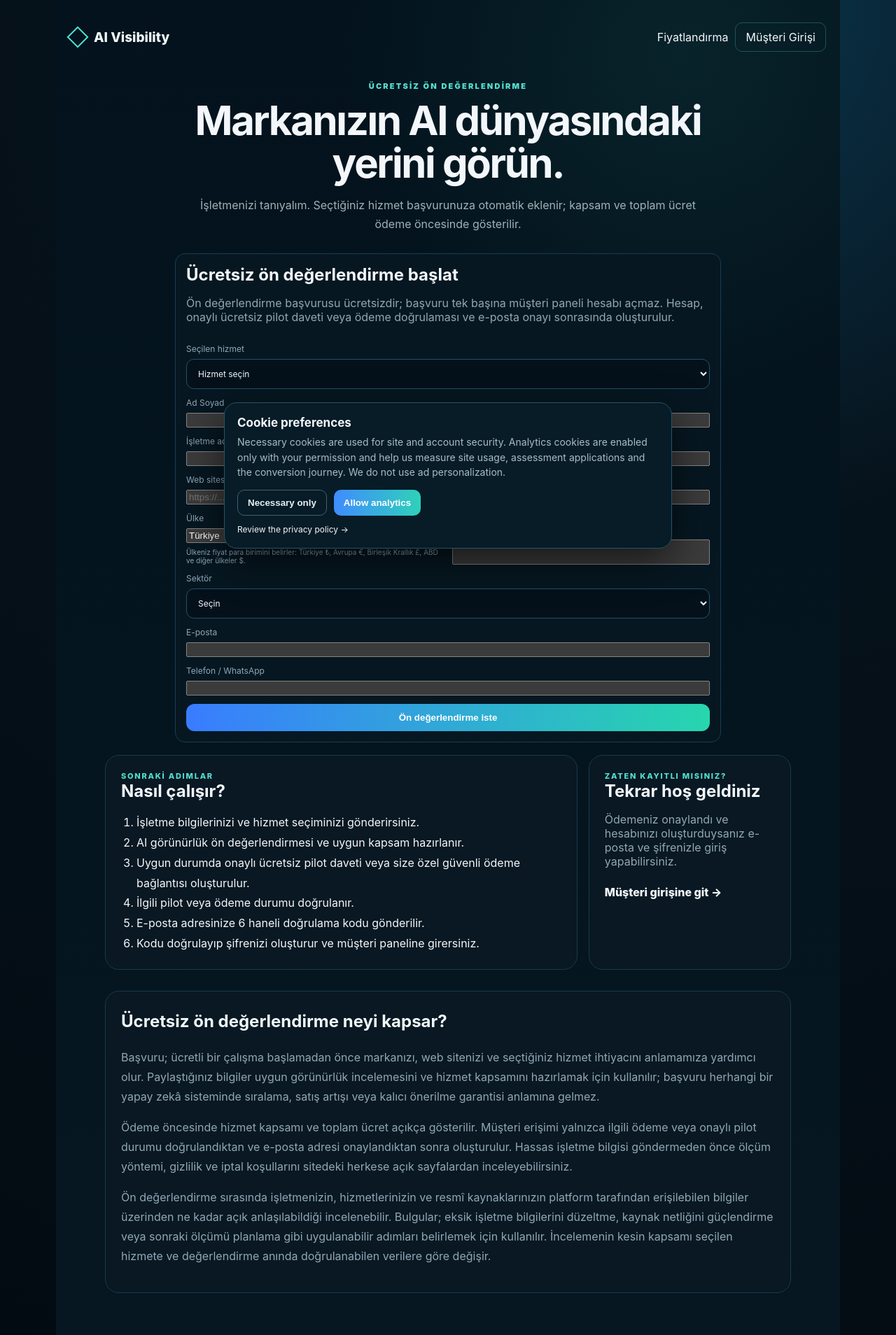
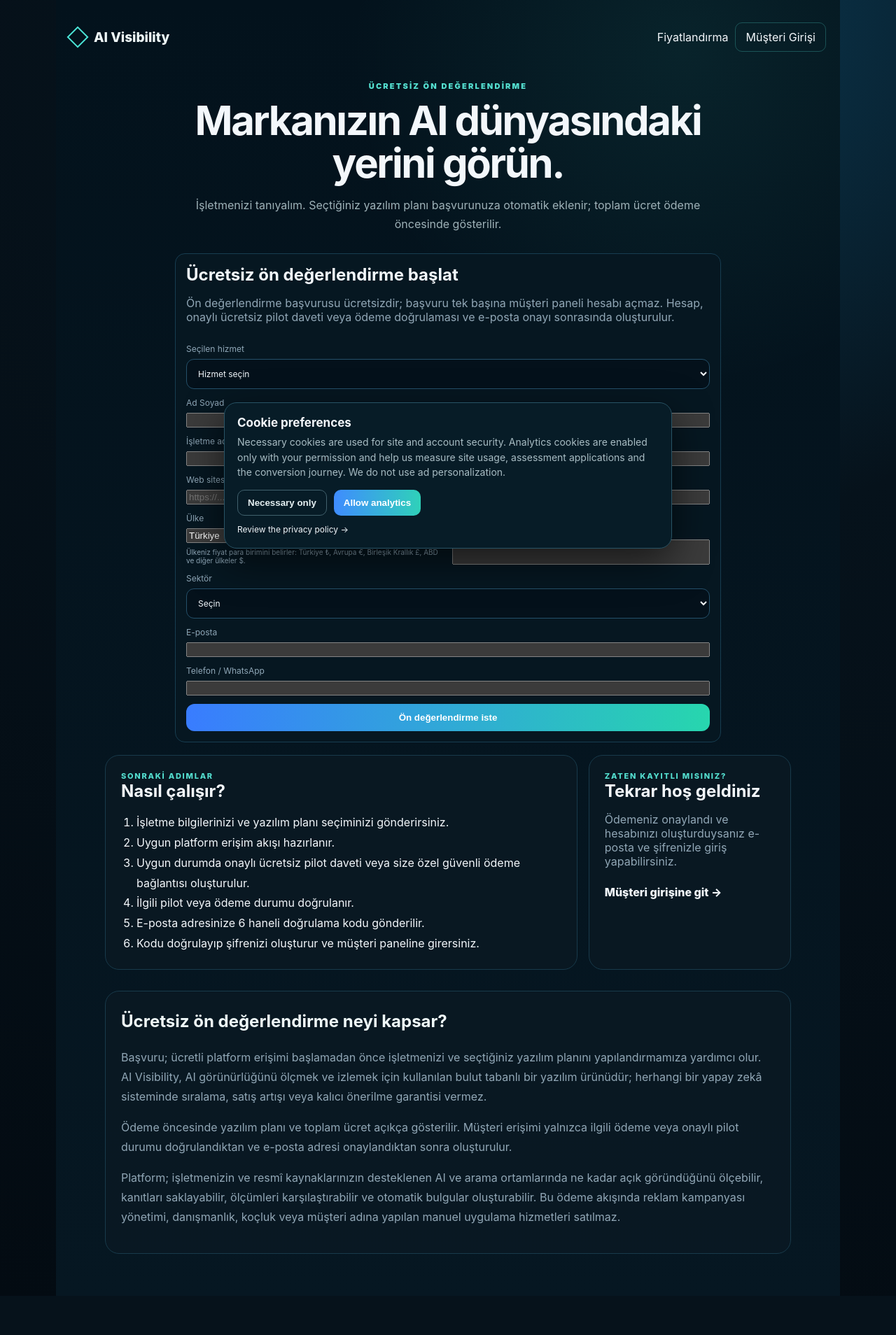
Before and after one commit to mehmetozan-5858/ai-visibility, a Next.js app: page /yeni-musteri in a window 1280 px wide. Shown: the whole page at 70% size. After the commit the page ends 1852 px from the top, so only its background shows below. Built offline with nearby package versions, Linux system fonts and the light colour scheme; no server answers.

Commit message:
Limit onboarding to software plans

```diff
--- a/app/yeni-musteri/page.js
+++ b/app/yeni-musteri/page.js
@@ -1,19 +1,19 @@
-import {servicePrice} from "../../lib/regional-pricing";
+import {servicePrice,PADDLE_SERVICE_CODES} from "../../lib/regional-pricing";
 import Link from "next/link";
 import NewCustomerLeadForm from "../../components/NewCustomerLeadForm";
 
 export const metadata={
   title:"Ücretsiz Ön Değerlendirme",
-  description:"AI Visibility ücretsiz ön değerlendirmesini başlatın; işletmenizin yapay zekâ görünürlüğünü analiz etmek için başvurunuzu oluşturun.",
+  description:"AI Visibility ücretsiz ön değerlendirmesini başlatın; işletmenizin yapay zekâ görünürlüğünü ölçen yazılım planı için başvurunuzu oluşturun.",
   alternates:{canonical:"/yeni-musteri"}
 };
 
-const allowed=new Set(["business-diagnosis","business-solution","business-monitoring"]);
+const allowed=new Set(PADDLE_SERVICE_CODES);
 export default async function NewCustomerPage({searchParams}){
   const p=await searchParams;const service=allowed.has(String(p?.service||""))?String(p.service):"";const country=String(p?.country||"").slice(0,120);
   const en=country&&!/^(Türkiye|Turkey|TR)$/i.test(country);const language=en?"en":"tr";
   const prices=Object.fromEntries([["TRY","Türkiye"],["EUR","Germany"],["GBP","United Kingdom"],["USD","United States"]].map(([currency,country])=>[currency,[...allowed].map(service=>servicePrice({service,country,language}))]));
-  const steps=en?["Submit your business details and selected service.","We prepare an appropriate review and scope.","If applicable, you receive an approved free-pilot invitation or a secure payment link.","The applicable pilot or payment status is verified.","A six-digit verification code is sent to your email.","Verify the code, set your password and sign in to your customer portal."]:["İşletme bilgilerinizi ve hizmet seçiminizi gönderirsiniz.","AI görünürlük ön değerlendirmesi ve uygun kapsam hazırlanır.","Uygun durumda onaylı ücretsiz pilot daveti veya size özel güvenli ödeme bağlantısı oluşturulur.","İlgili pilot veya ödeme durumu doğrulanır.","E-posta adresinize 6 haneli doğrulama kodu gönderilir.","Kodu doğrulayıp şifrenizi oluşturur ve müşteri paneline girersiniz."];
+  const steps=en?["Submit your business details and selected software plan.","We prepare the appropriate platform access flow.","If applicable, you receive an approved free-pilot invitation or a secure payment link.","The applicable pilot or payment status is verified.","A six-digit verification code is sent to your email.","Verify the code, set your password and sign in to your customer portal."]:["İşletme bilgilerinizi ve yazılım planı seçiminizi gönderirsiniz.","Uygun platform erişim akışı hazırlanır.","Uygun durumda onaylı ücretsiz pilot daveti veya size özel güvenli ödeme bağlantısı oluşturulur.","İlgili pilot veya ödeme durumu doğrulanır.","E-posta adresinize 6 haneli doğrulama kodu gönderilir.","Kodu doğrulayıp şifrenizi oluşturur ve müşteri paneline girersiniz."];
   const schema={"@context":"https://schema.org","@type":"WebPage",name:en?"Free AI Visibility Assessment":"Ücretsiz AI Visibility Ön Değerlendirmesi",url:"https://www.aivisibilityworks.com/yeni-musteri",inLanguage:en?"en":"tr-TR",isPartOf:{"@type":"WebSite",name:"AI Visibility Works",url:"https://www.aivisibilityworks.com/"}};
   const schemaJson=JSON.stringify(schema).replace(/</g,"\\u003c");
   return <main lang={language} data-localized style={{minHeight:"100vh",background:"radial-gradient(circle at 80% 4%,rgba(70,234,215,.08),transparent 24%),linear-gradient(180deg,#03121c,#061722)",padding:"24px 20px 60px"}}>
@@ -23,7 +23,7 @@ export default async function NewCustomerPage({searchParams}){
         <Link href="/" style={{display:"flex",alignItems:"center",gap:12,textDecoration:"none",color:"#eff8f8",fontWeight:800,fontSize:19}}><span style={{width:22,height:22,border:"2px solid #4be5d6",transform:"rotate(45deg)",display:"inline-block"}}/>AI Visibility</Link>
         <div style={{display:"flex",gap:10,alignItems:"center",flexWrap:"wrap"}}><Link href="/hizmetler" style={{textDecoration:"none"}}>{en?"Pricing":"Fiyatlandırma"}</Link><Link href="/musteri-giris" style={{padding:"10px 14px",border:"1px solid rgba(81,218,208,.28)",borderRadius:10,textDecoration:"none"}}>{en?"Customer Login":"Müşteri Girişi"}</Link></div>
       </header>
-      <section style={{textAlign:"center",maxWidth:760,margin:"12px auto 28px"}}><div style={{fontSize:11,letterSpacing:".2em",fontWeight:900,color:"#54dfd0",textTransform:"uppercase"}}>{en?"Free assessment":"Ücretsiz ön değerlendirme"}</div><h1 style={{fontSize:"clamp(38px,5vw,58px)",lineHeight:1.05,letterSpacing:"-.04em",margin:"12px 0 14px"}}>{en?"See where your brand stands in AI search.":"Markanızın AI dünyasındaki yerini görün."}</h1><p style={{color:"#9fb2b8",fontSize:16,lineHeight:1.7}}>{en?"Tell us about your business. Your chosen service is included in your application; scope and total price are shown before payment.":"İşletmenizi tanıyalım. Seçtiğiniz hizmet başvurunuza otomatik eklenir; kapsam ve toplam ücret ödeme öncesinde gösterilir."}</p></section>
+      <section style={{textAlign:"center",maxWidth:760,margin:"12px auto 28px"}}><div style={{fontSize:11,letterSpacing:".2em",fontWeight:900,color:"#54dfd0",textTransform:"uppercase"}}>{en?"Free assessment":"Ücretsiz ön değerlendirme"}</div><h1 style={{fontSize:"clamp(38px,5vw,58px)",lineHeight:1.05,letterSpacing:"-.04em",margin:"12px 0 14px"}}>{en?"See where your brand stands in AI search.":"Markanızın AI dünyasındaki yerini görün."}</h1><p style={{color:"#9fb2b8",fontSize:16,lineHeight:1.7}}>{en?"Tell us about your business. Your selected software plan is included in your application; the total price is shown before payment.":"İşletmenizi tanıyalım. Seçtiğiniz yazılım planı başvurunuza otomatik eklenir; toplam ücret ödeme öncesinde gösterilir."}</p></section>
       <div style={{maxWidth:780,margin:"0 auto"}}><NewCustomerLeadForm initialService={service} initialCountry={country} initialLanguage={language} prices={prices}/></div>
       <div className="new-customer-followup-grid" style={{display:"grid",gridTemplateColumns:"1.4fr .6fr",gap:16,maxWidth:980,margin:"18px auto 0"}}>
         <section className="panel" style={{padding:22}}><div style={{fontSize:11,color:"#54dfd0",fontWeight:800,letterSpacing:".16em",textTransform:"uppercase"}}>{en?"Next steps":"Sonraki adımlar"}</div><h2>{en?"How it works":"Nasıl çalışır?"}</h2><ol style={{lineHeight:1.8,paddingLeft:22,marginBottom:0}}>{steps.map(step=><li key={step}>{step}</li>)}</ol></section>
@@ -31,9 +31,9 @@ export default async function NewCustomerPage({searchParams}){
       </div>
       <section className="panel" style={{padding:22,maxWidth:980,margin:"16px auto 0",lineHeight:1.75,color:"#a9bcc2"}}>
         <h2 style={{color:"#eff8f8",marginTop:0}}>{en?"What the free assessment covers":"Ücretsiz ön değerlendirme neyi kapsar?"}</h2>
-        <p>{en?"The application helps us understand your brand, website and selected service before any paid work begins. We use the information you submit to prepare the appropriate visibility review and scope; it is not treated as a promise of ranking, sales or permanent recommendation by an AI system.":"Başvuru; ücretli bir çalışma başlamadan önce markanızı, web sitenizi ve seçtiğiniz hizmet ihtiyacını anlamamıza yardımcı olur. Paylaştığınız bilgiler uygun görünürlük incelemesini ve hizmet kapsamını hazırlamak için kullanılır; başvuru herhangi bir yapay zekâ sisteminde sıralama, satış artışı veya kalıcı önerilme garantisi anlamına gelmez."}</p>
-        <p>{en?"Before payment, the service scope and total price are shown clearly. Customer access is created only after the applicable payment or approved pilot status is verified and the email address is confirmed. For methodology, privacy and cancellation details, use the public links on our website before submitting sensitive business information.":"Ödeme öncesinde hizmet kapsamı ve toplam ücret açıkça gösterilir. Müşteri erişimi yalnızca ilgili ödeme veya onaylı pilot durumu doğrulandıktan ve e-posta adresi onaylandıktan sonra oluşturulur. Hassas işletme bilgisi göndermeden önce ölçüm yöntemi, gizlilik ve iptal koşullarını sitedeki herkese açık sayfalardan inceleyebilirsiniz."}</p>
-        <p>{en?"The assessment may review how clearly your business, services and official sources can be understood from information available to the platform. Findings are used to identify practical next steps such as correcting incomplete business information, strengthening source clarity or planning a later measurement. The exact scope depends on the selected service and the data that can be verified at the time of the review.":"Ön değerlendirme sırasında işletmenizin, hizmetlerinizin ve resmî kaynaklarınızın platform tarafından erişilebilen bilgiler üzerinden ne kadar açık anlaşılabildiği incelenebilir. Bulgular; eksik işletme bilgilerini düzeltme, kaynak netliğini güçlendirme veya sonraki ölçümü planlama gibi uygulanabilir adımları belirlemek için kullanılır. İncelemenin kesin kapsamı seçilen hizmete ve değerlendirme anında doğrulanabilen verilere göre değişir."}</p>
+        <p>{en?"The application helps configure your organization and selected software plan before paid platform access begins. AI Visibility is a cloud-based software product for measuring and monitoring AI visibility; it is not a promise of ranking, sales or permanent recommendation by an AI system.":"Başvuru; ücretli platform erişimi başlamadan önce işletmenizi ve seçtiğiniz yazılım planını yapılandırmamıza yardımcı olur. AI Visibility, AI görünürlüğünü ölçmek ve izlemek için kullanılan bulut tabanlı bir yazılım ürünüdür; herhangi bir yapay zekâ sisteminde sıralama, satış artışı veya kalıcı önerilme garantisi vermez."}</p>
+        <p>{en?"Before payment, the software plan and total price are shown clearly. Customer access is created only after the applicable payment or approved pilot status is verified and the email address is confirmed.":"Ödeme öncesinde yazılım planı ve toplam ücret açıkça gösterilir. Müşteri erişimi yalnızca ilgili ödeme veya onaylı pilot durumu doğrulandıktan ve e-posta adresi onaylandıktan sonra oluşturulur."}</p>
+        <p>{en?"The platform may measure how clearly your business and official sources appear in supported AI and search environments, preserve evidence, compare measurements and generate automated findings. Advertising campaign management, consulting, coaching and done-for-you implementation are not sold through this checkout.":"Platform; işletmenizin ve resmî kaynaklarınızın desteklenen AI ve arama ortamlarında ne kadar açık göründüğünü ölçebilir, kanıtları saklayabilir, ölçümleri karşılaştırabilir ve otomatik bulgular oluşturabilir. Bu ödeme akışında reklam kampanyası yönetimi, danışmanlık, koçluk veya müşteri adına yapılan manuel uygulama hizmetleri satılmaz."}</p>
       </section>
       <style>{`@media(max-width:720px){.new-customer-followup-grid{grid-template-columns:1fr!important}}`}</style>
     </div>
```
